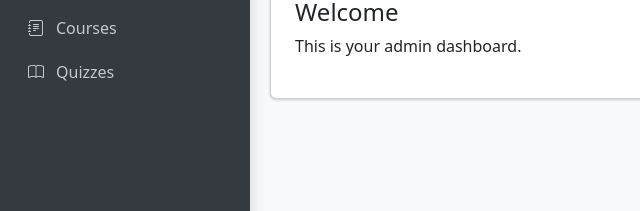
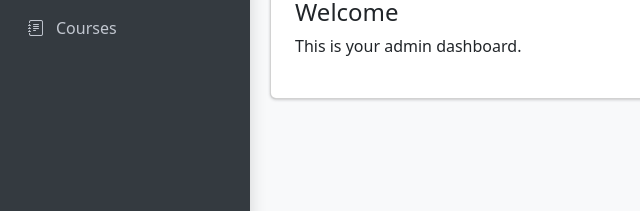
Before and after one commit to matuha07/netcourse-backend, a website: page public/admin/index.html in a window 1280 px wide. Shown: the part 150-361 px from the top of the page, 0-640 px from the left. Drawn offline with nearby package versions, Linux system fonts and the light colour scheme; sample sign-in values are in the browser's storage; a small style sheet from the web is missing.

Commit message:
remove quiz routes from sidebar

```diff
--- a/public/admin/index.html
+++ b/public/admin/index.html
@@ -132,12 +132,6 @@
                             </li>
 
                             <!-- Quizzes -->
-                            <li class="nav-item">
-                                <a href="./quiz-editor.html" class="nav-link">
-                                    <i class="nav-icon bi bi-book"></i>
-                                    <p>Quizzes</p>
-                                </a>
-                            </li>
                         </ul>
                     </nav>
                 </div>
--- a/src/routes/admin/index.ts
+++ b/src/routes/admin/index.ts
@@ -8,9 +8,7 @@ import answerRoutes from "./answers";
 import userRoutes from "./users";
 import progressRoutes from "./progress";
 
-
 const router = Router();
-
 
 // courses
 router.use("/courses", courseRoutes);
@@ -21,12 +19,11 @@ router.use("/courses/:courseId/sections", sectionRoutes);
 // progress
 router.use("/courses/:courseId/progress", progressRoutes);
 
-
 // section's lessons
 router.use("/courses/:courseId/sections/:sectionId/lessons", lessonRoutes);
 
 // user's
-router.use("/users", userRoutes)
+router.use("/users", userRoutes);
 
 // lesson's quizzes
 router.use(
```
Also changed, not shown: public/admin/course-editor.html (+0 -6 lines), public/admin/courses.html (+0 -6 lines).
